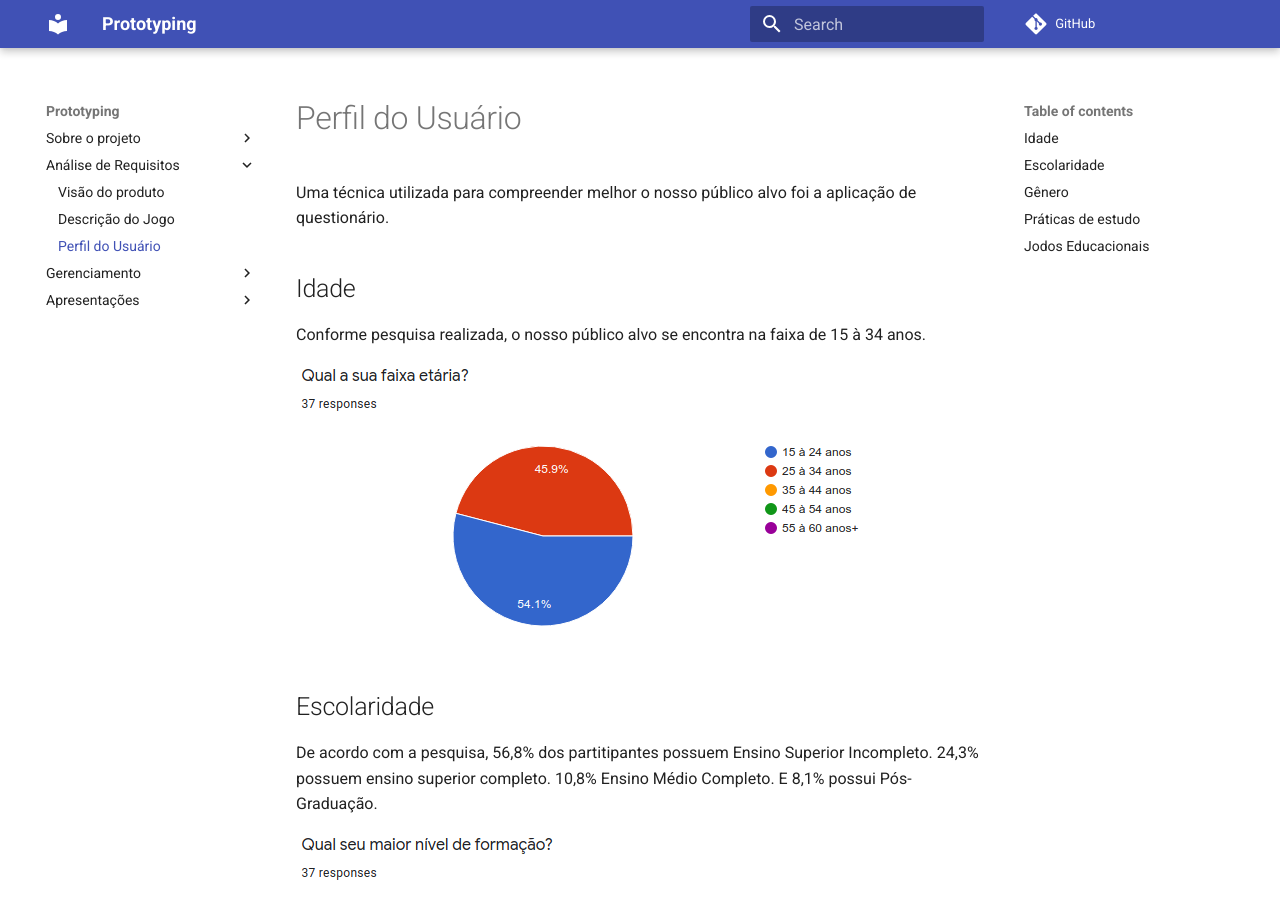
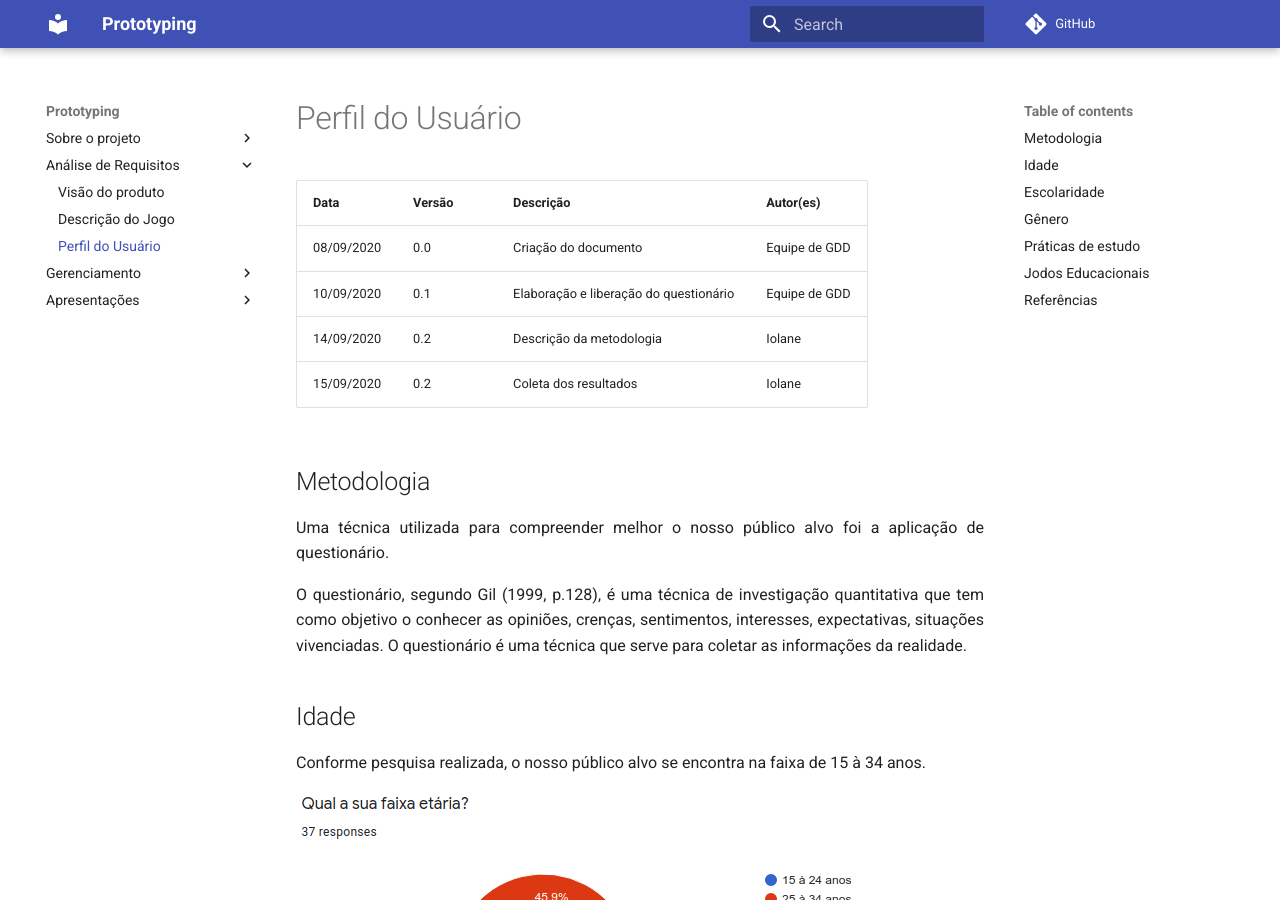
Before and after one commit to Design-de-Jogos/2020.1-ProtoGame, an MkDocs documentation site: the page built from docs/Perfil-usuario.md, in a window 1280 px wide and 900 px high. Built offline with MkDocs 1.6.1 and Material for MkDocs 9.7.7, drawn with Linux system fonts in a browser that asks for light colours; comment, search, counter and statistics services are not loaded; some of the changed text lies outside the part shown.

Commit message:
Update Perfil-usuario.md

```diff
--- a/docs/Perfil-usuario.md
+++ b/docs/Perfil-usuario.md
@@ -1,6 +1,17 @@
 # Perfil do Usuário
 
-Uma técnica utilizada para compreender melhor o nosso público alvo foi a aplicação de questionário.
+Data | Versão | Descrição | Autor(es)
+---- | ---- | ----| -----
+08/09/2020 | 0.0 | Criação do documento | Equipe de GDD
+10/09/2020 | 0.1| Elaboração  e liberação do questionário | Equipe de GDD
+14/09/2020 | 0.2 | Descrição da metodologia | Iolane
+15/09/2020 | 0.2 | Coleta dos resultados | Iolane
+
+## Metodologia
+
+<p align="justify">Uma técnica utilizada para compreender melhor o nosso público alvo foi a aplicação de questionário.</p>
+
+<p align="justify">O questionário, segundo Gil (1999, p.128), é uma técnica de investigação quantitativa que tem como objetivo o conhecer as opiniões, crenças, sentimentos, interesses, expectativas, situações vivenciadas. O questionário é uma técnica que serve para coletar as informações da realidade. </p>
 
 
 ## Idade
@@ -64,3 +75,9 @@ De acordo com a pesquisa, 73% acredita que os jogos educaionais são desafiadore
 De acordo com a pesquisa, Jogos de perguntas e respostas e jogos de estratégias são os mais jogados dentre os participantes.
 
 ![jogos-4](./img/tipo-jogo.jpeg)
+
+
+
+## Referências
+
+CHAER, Galdino; DINIZ, Rafael Rosa Pereira; RIBEIRO, Elisa Antônia. **A técnica do questionário na pesquisa educacional.** Revista Evidência, v. 7, n. 7, 2012. Disponível em: [http://www.educadores.diaadia.pr.gov.br/arquivos/File/maio2013/sociologia_artigos/pesqusia_social.pdf](http://www.educadores.diaadia.pr.gov.br/arquivos/File/maio2013/sociologia_artigos/pesqusia_social.pdf)
```
